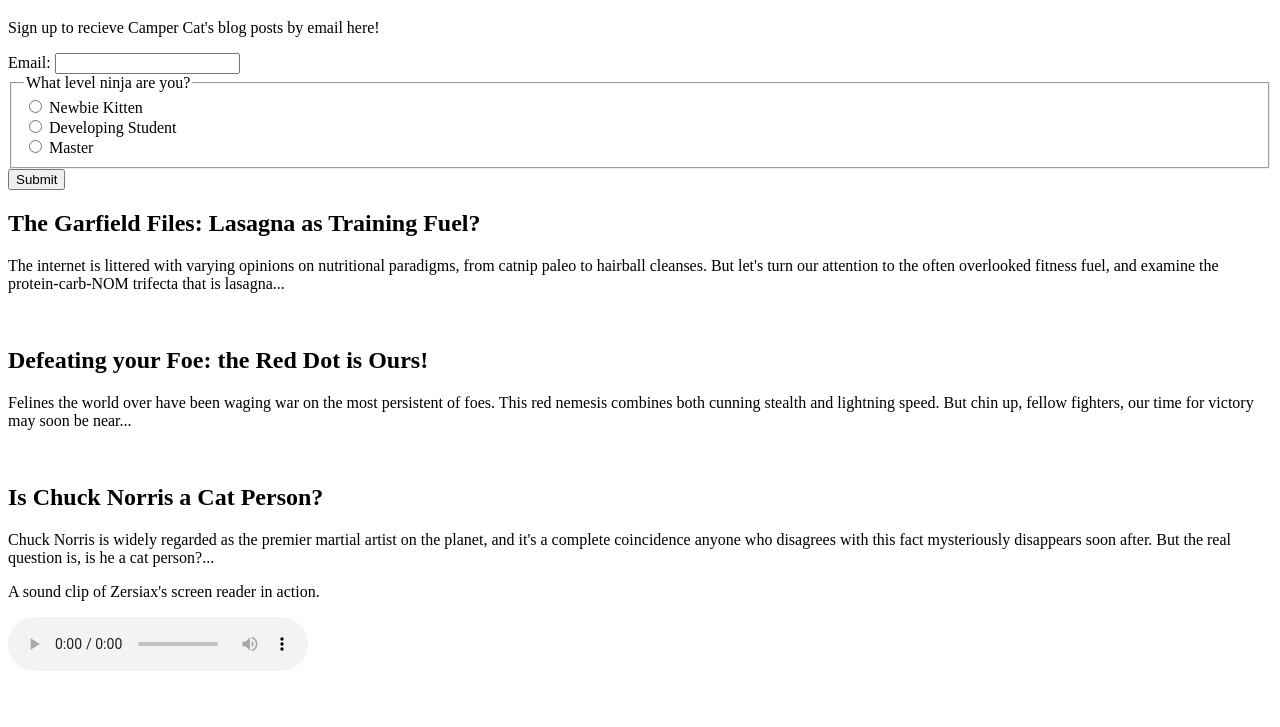
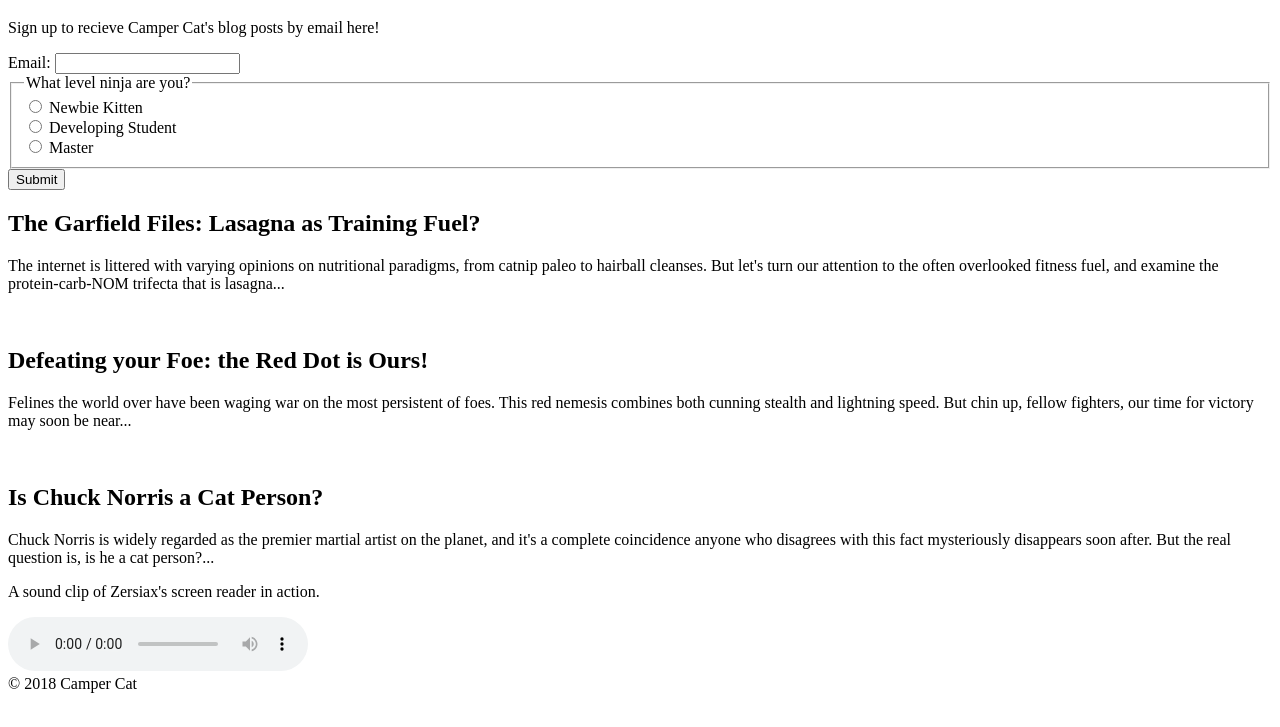
Before and after one commit to MorganS39/accessibility, a plain HTML site: page index.html in a window 1280 px wide. Shown: the part 61-788 px from the top of the page. Drawn offline with Linux system fonts and the light colour scheme.

Commit message:
Added footer

```diff
--- a/index.html
+++ b/index.html
@@ -56,5 +56,8 @@
                 </audio>
             </article>
         </main>
+        <footer>
+            &copy; 2018 Camper Cat
+        </footer>
     </body>
 </html>
```
